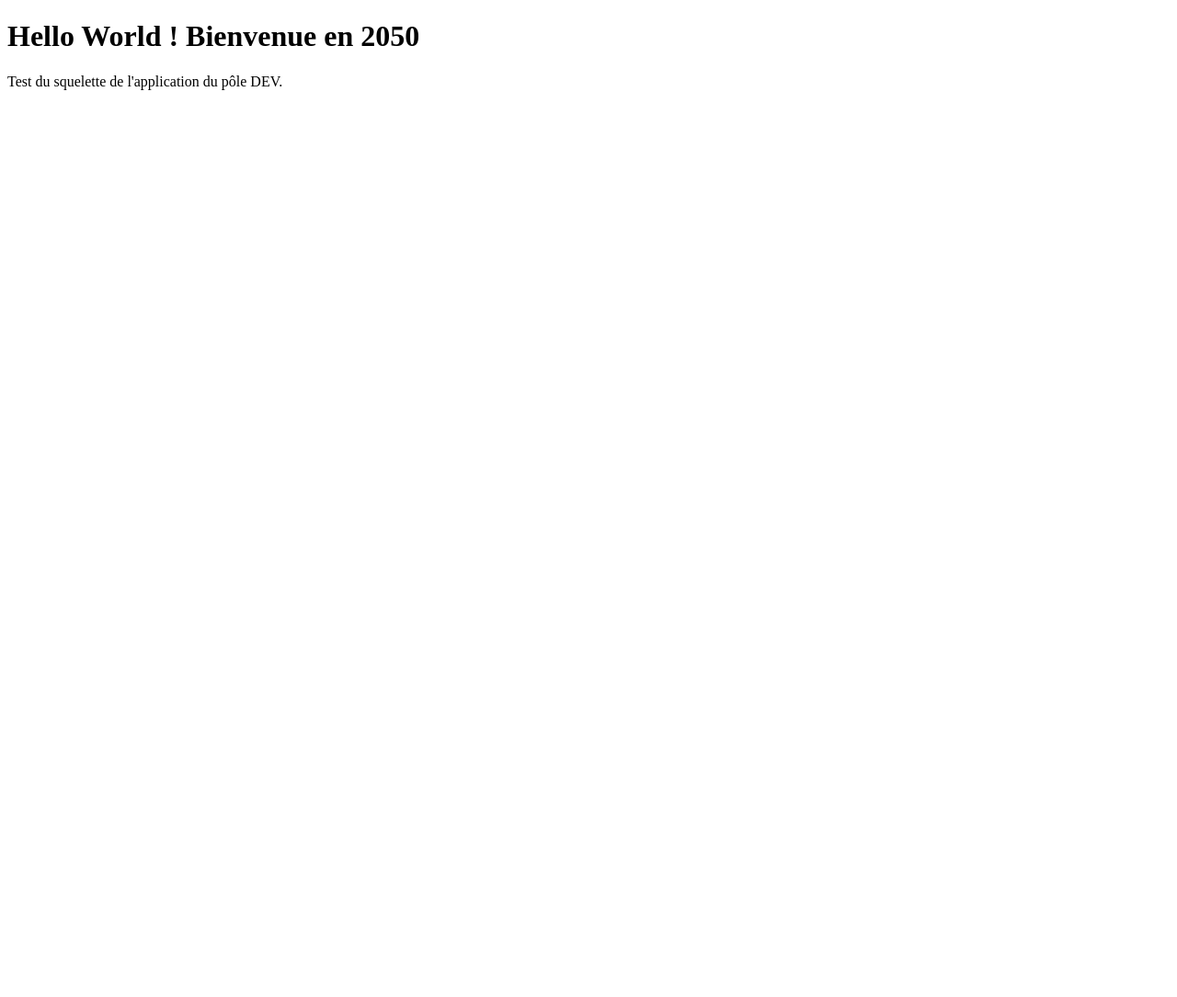
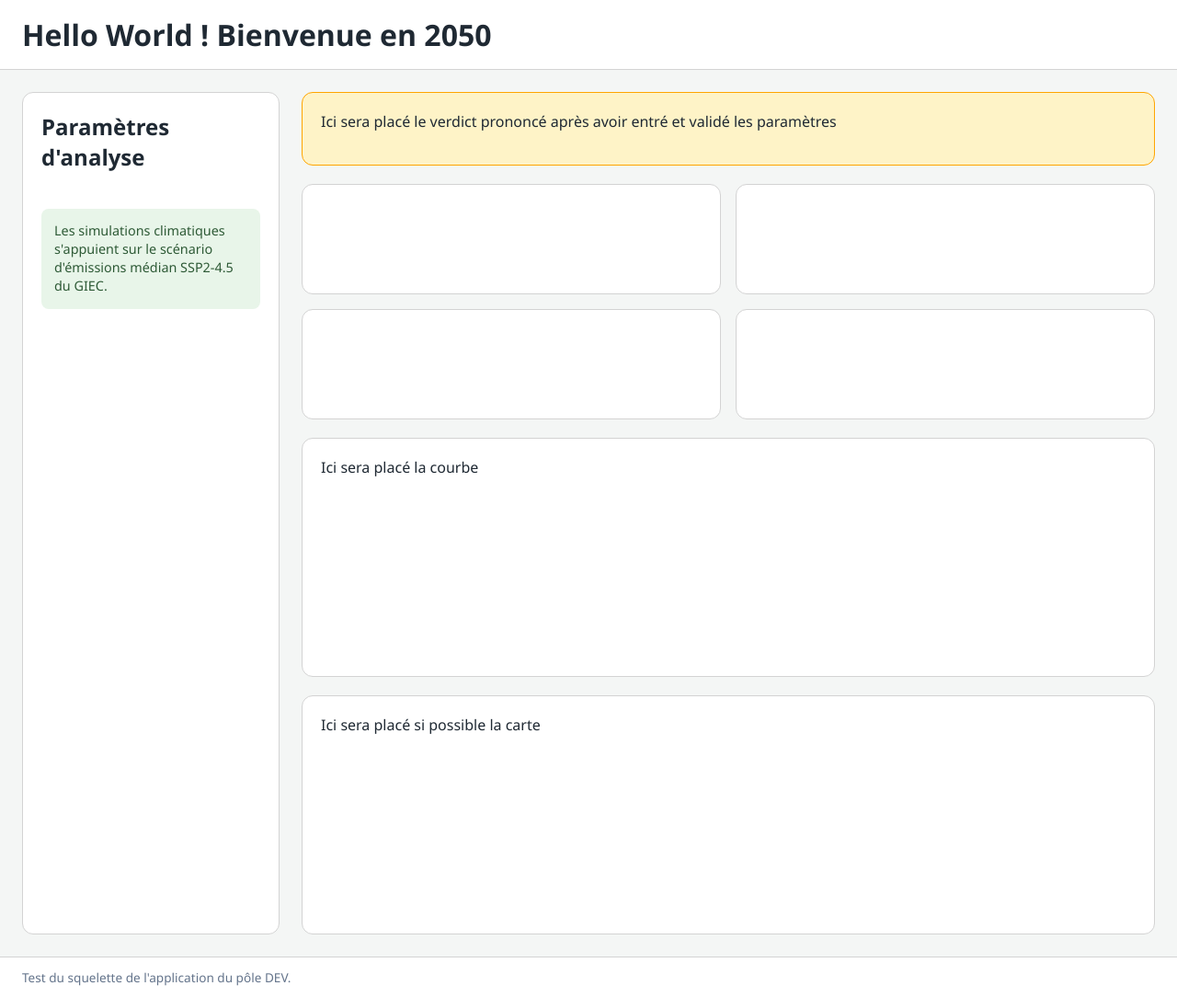
Before and after one commit to D4rkuuu/SAE_301, a Flask app: page / in a window 1280 px wide. Shown: the whole page at 92% size. Before the commit the page ends 98 px from the top, so only its background shows below. Run offline with Flask 3, Linux system fonts and the light colour scheme.

Commit message:
feat(dev): Squelette de la maquette du site

```diff
--- /dev/null
+++ b/static/style.css
@@ -0,0 +1,98 @@
+* {
+    box-sizing: border-box;
+    margin: 0;
+    padding: 0;
+}
+
+body {
+    font-family: 'Segoe UI', system-ui, sans-serif;
+    background-color: #f4f6f5;
+    color: #1f2933;
+    min-height: 100vh;
+    display: flex;
+    flex-direction: column;
+}
+
+header {
+    background-color: #ffffff;
+    border-bottom: 1px solid lightgrey;
+    padding: 16px 24px;
+    display: flex;
+    justify-content: space-between;
+    align-items: center;
+}
+
+.div_principal {
+    display: grid;
+    grid-template-columns: 280px 1fr;
+    gap: 24px;
+    flex: 1;
+    padding: 24px;
+}
+
+.sidebar {
+    background-color: #ffffff;
+    border: 1px solid lightgrey;
+    border-radius: 12px;
+    padding: 20px;
+    display: flex;
+    flex-direction: column;
+    gap: 20px;
+}
+
+.info_cmip6 {
+    background-color: #e8f5e9;
+    color: #2e5a36;
+    padding: 14px;
+    border-radius: 8px;
+    font-size: 0.9rem;
+    line-height: 1.4;
+}
+
+.tableau_de_bord {
+    display: flex;
+    flex-direction: column;
+    gap: 20px;
+}
+
+.section_verdict {
+    background-color: #fef3c7;
+    border: 1px solid orange; /* A faire changer en fonction du verdict */
+    border-radius: 12px;
+    padding: 20px;
+    min-height: 80px;
+}
+
+.kpi_grid {
+    display: grid;
+    grid-template-columns: repeat(2, 1fr);
+    gap: 16px;
+}
+
+.kpi_carte,
+.section_courbe,
+.section_carte {
+    background-color: #ffffff;
+    border: 1px solid lightgrey;
+    border-radius: 12px;
+    padding: 20px;
+}
+
+.kpi_carte {
+    min-height: 120px;
+}
+
+.section_courbe,
+.section_carte {
+    min-height: 260px;
+}
+
+footer {
+    background-color: #ffffff;
+    border-top: 1px solid lightgrey;
+    padding: 12px 24px;
+    font-size: 0.85rem;
+    color: #64748b;
+    display: flex;
+    justify-content: space-between;
+}
--- a/templates/index.html
+++ b/templates/index.html
@@ -4,9 +4,53 @@
     <meta charset="UTF-8">
     <meta name="viewport" content="width=device-width, initial-scale=1.0">
     <title>Climat & Cultures en 2050</title>
+    <link rel="stylesheet" href="/static/style.css">
 </head>
+
 <body>
-    <h1>Hello World ! Bienvenue en 2050</h1>
-    <p>Test du squelette de l'application du pôle DEV.</p>
+
+    <header>
+        <h1>Hello World ! Bienvenue en 2050</h1>
+    </header>
+
+    <div class="div_principal">
+
+        <aside class="sidebar">
+            <h2>Paramètres d'analyse</h2>
+            <form id="formulaire_parametres">
+
+            </form>
+
+            <div class="info_cmip6">
+                <p>Les simulations climatiques s'appuient sur le scénario d'émissions médian SSP2-4.5 du GIEC.</p>
+            </div>
+        </aside>
+
+        <main class="tableau_de_bord">
+            <section class="section_verdict">
+                <p>Ici sera placé le verdict prononcé après avoir entré et validé les paramètres</p>
+            </section>
+
+            <section class="kpi_grid">
+                <article class="kpi_carte" id="kpi_gel"></article>
+                <article class="kpi_carte" id="kpi_gdd"></article>
+                <article class="kpi_carte" id="kpi_stress"></article>
+                <article class="kpi_carte" id="kpi_eau"></article>
+            </section>
+
+           <section class="section_courbe">
+                <p>Ici sera placé la courbe</p>
+           </section>
+            <section class="section_carte">
+                <p>Ici sera placé si possible la carte</p>
+            </section>
+        </main>
+    </div>
+
+    <footer>
+        <p>Test du squelette de l'application du pôle DEV.</p>
+    </footer>
+
 </body>
+
 </html>
```
Also changed, not shown: journal_ia.md (+8 -10 lines), 1 other file.
